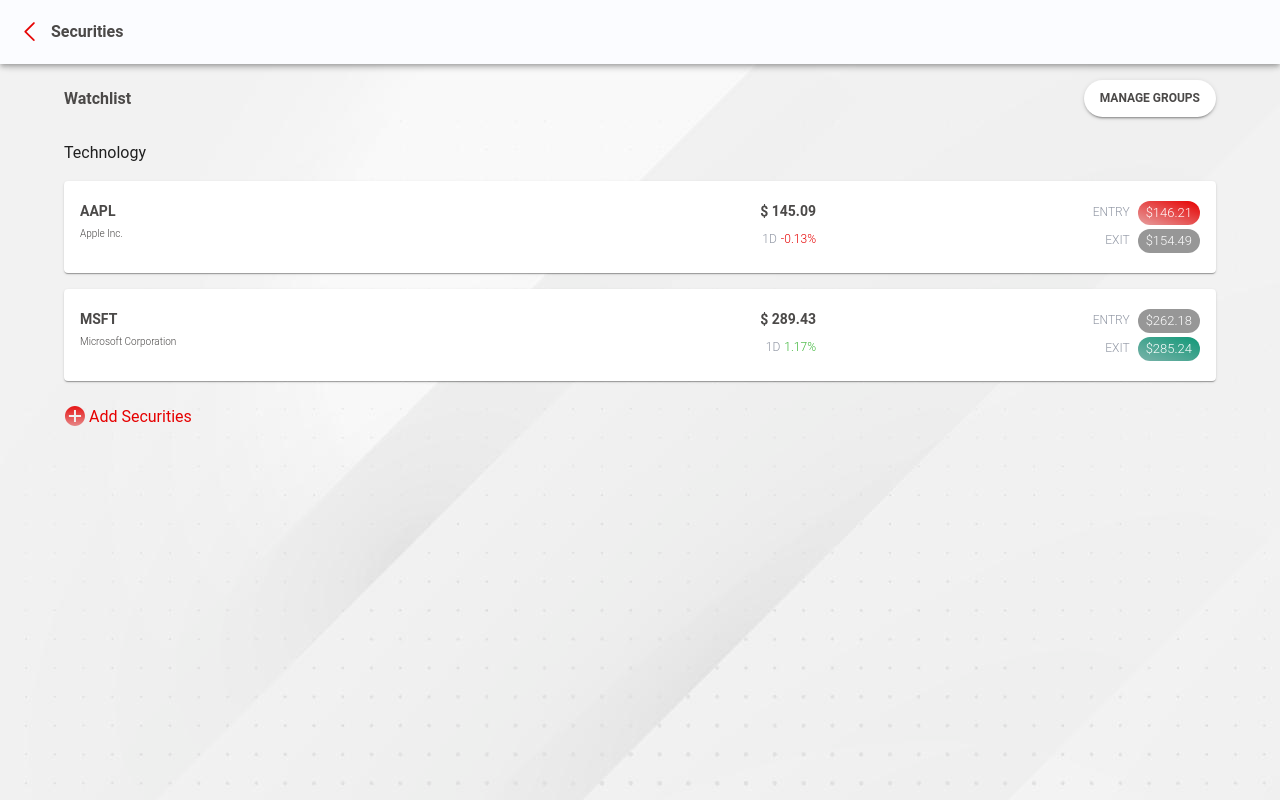
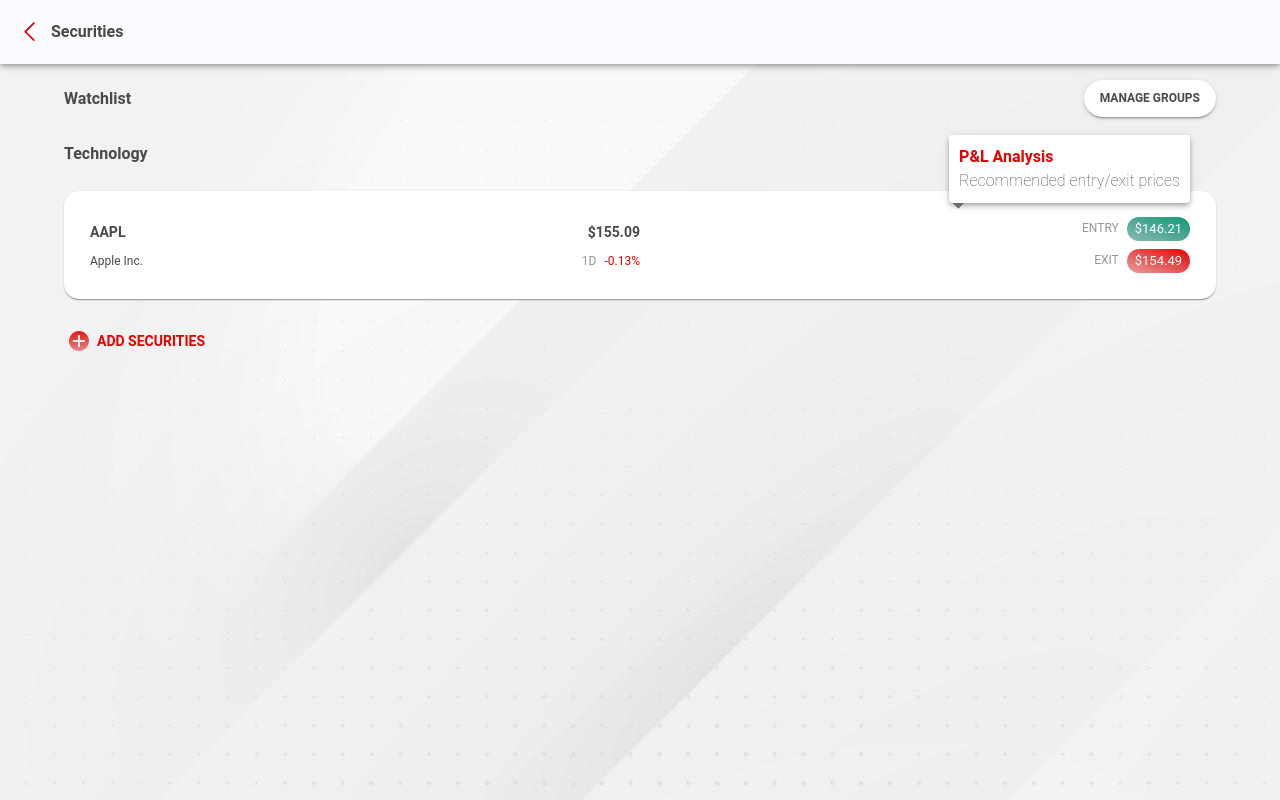
Before and after one commit to evelynpehty/IS484-IS-Project-Experience, a React (Create React App) app in the folder frontend/: page /view-watchlist in a window 1280 px wide. Built offline with nearby package versions, Linux system fonts and the light colour scheme.

Commit message:
Updated View Watchlist

```diff
--- a/frontend/src/pages/Securities_Module/view-watchlist.js
+++ b/frontend/src/pages/Securities_Module/view-watchlist.js
@@ -9,7 +9,7 @@
 
 // MUI Components
 import Grid from '@mui/material/Unstable_Grid2';
-import { Container, Box, Typography, Card, CardContent, useTheme, Chip, Tooltip } from "@mui/material";
+import { Container, Box, Typography, Card, CardContent, useTheme, Chip, Tooltip, Button, ClickAwayListener, styled, tooltipClasses } from "@mui/material";
 
 // Customised Components
 import SecondaryAppBar from "../../components/SecondaryAppBar";
@@ -21,39 +21,66 @@
 
 function ViewWatchList() {
     const theme = useTheme();
+
+    const LightTooltip = styled(({ className, ...props }) => (
+        <Tooltip {...props} classes={{ popper: className }} />
+      ))(({ theme }) => ({
+        [`& .${tooltipClasses.tooltip}`]: {
+          backgroundColor: theme.palette.common.white,
+          color: 'rgba(0, 0, 0, 0.87)',
+          boxShadow: theme.shadows[4],
+          padding: "10px"
+        },
+      }));
+
     const styles = {
         grid: {
             marginBottom: "24px"
         },
+
         label: {
             fontWeight: "bold",
-            color: "#4B4948",
+            color: theme.palette.secondary.main,
             fontSize: "16px"
         },
+
+        card: {
+            background: theme.palette.neutral.main,
+            marginBottom: "24px",
+            borderRadius: "15px",
+            padding: 10
+        },
+
         cardContent: {
             paddingBottom: "16px"
         },
+
         cardContentAlignRight: {
             paddingBottom: "16px",
             textAlign: "right",
         },
+
         positive: {
             color: "#3BB537"
         },
+
         negative: {
             color: "#E60000"
         },
+
         greyChip: {
             color: "white",
             background: "#979797"
         },
+
         redChip: {
             color: "white",
             background: "linear-gradient(to top right, #E69F9F, #E60000)"
         },
+
         greenChip: {
             color: "white",
-            background: "linear-gradient(to top right, #7ab2a9, #109877)"
+            background: "linear-gradient(to top right, #8AB8B2, #109877)"
         },
     }
 
@@ -79,6 +106,7 @@
         },
     ])
 
+    const [open, setOpen] = React.useState(true);
     const navigate = useNavigate();
 
     const handleManageWatchList = () => {
@@ -86,11 +114,15 @@
     }
 
     const handleAddSecurities = () => {
-        console.log("add securities")
+        navigate("/browse-securities")
     }
 
+    const handleTooltip = () => {
+        setOpen(prev => !prev);
+    };
+
     return (
-        <>
+        <React.Fragment>
             <SecondaryAppBar link={`/securities`} text="Securities" />
             <Container maxWidth="lg">
                 <Box sx={{ pt: 10, pb: 10 }}>
@@ -101,87 +133,86 @@
                         <WhiteReusableButton function={handleManageWatchList} buttonText="MANAGE GROUPS" />
                     </Grid>
 
-                    {/* Name of the group of stocks*/}
-                    <Typography>Technology</Typography>
-
-                    {securitiesList.map((item, index) => {
-                        return (
-                            <>
-                                <Card sx={{ my: 2 }}>
-                                    <Grid container direction="row" xs={12}>
-                                        {/* Stock ticker & stock name */}
-                                        <Grid xs={5}>
-                                            <CardContent style={styles.cardContent}>
-                                                <Typography sx={{ fontSize: 14, fontWeight: "bold", my: 0.5 }} color={theme.palette.secondary.main}>{item.ticker}</Typography>
-                                                <Typography sx={{ fontSize: 10, fontWeight: "light", my: 0.5 }} color={theme.palette.secondary.main}>{item.stock_name}</Typography>
-                                            </CardContent>
+                    {/* Mapping Starts Here */}
+                    <Grid container style={styles.grid} direction="row" justifyContent="space-between" alignItems="center">
+                        <Typography style={styles.label} variant="h6">Technology</Typography>
                     </Grid>
 
-                                        {/* Price of the stock */}
-                                        <Grid xs={3}>
-                                            <CardContent style={styles.cardContentAlignRight}>
+                    <Card style={ styles.card }>
+                        <CardContent style={ styles.cardContent }>
+                            <LightTooltip
+                                PopperProps={{
+                                    disablePortal: true,
+                                }}
+                                title= {
+                                    <div>
+                                        <Typography sx={{ fontWeight: 10, fontWeight: "bold", color: theme.palette.primary.main }}>P&L Analysis</Typography>
+                                        <Typography sx={{ fontWeight: 10, color: theme.palette.secondary.main }}>Recommended entry/exit prices</Typography>
+                                    </div>
+                                }
+                                arrow
+                                onClose={ handleTooltip }
+                                open={ open }
+                                placement="top-end"
+                                disableFocusListener
+                                disableHoverListener
+                                disableTouchListener
+                                sx={{ backgroundColor: theme.palette.neutral.main }}
+                            >
+                                <Grid container direction="row" justifyContent="space-between">
+                                    {/* First 12 grids */}
+                                    <Grid xs={3} sx={{m: "auto" }}>
+                                        <Typography sx={{ fontSize: 14, fontWeight: "bold" }} color={theme.palette.secondary.main}>AAPL</Typography>
+                                    </Grid>
 
-                                                {/* stock price */}
-                                                <Typography sx={{ fontSize: 14, fontWeight: "bold", my: 0.5 }} color={theme.palette.secondary.main}>
-                                                    $ {item.price}
-                                                </Typography>
-
-                                                {/* stock price % change */}
-                                                <Grid xs={12}>
-                                                    <Typography sx={{ fontSize: 12, fontWeight: "light", my: 0.5 }} variant="p" color="#9197A4">
-                                                        1D
-                                                    </Typography>
-                                                    <Typography variant="p">
-                                                        &nbsp;
-                                                    </Typography>
-                                                    <Typography sx={{ fontSize: 12, fontWeight: "light", my: 0.5 }} variant="p" color={item.changePercent > 0 ? styles.positive : styles.negative}>
-                                                        {item.changePercent}%
+                                    <Grid xs={3} textAlign="end" sx={{ margin: "auto" }}>
+                                        <Typography sx={{ fontSize: 14, fontWeight: "bold" }} color={theme.palette.secondary.main}>
+                                            $155.09
                                         </Typography>
                                     </Grid>
 
-                                            </CardContent>
+                                    <Grid xs={6} textAlign="end" sx={{ mb: 1 }}>
+                                        <Typography sx={{ fontSize: 12 }} color="#979797" onClick={ handleTooltip }>
+                                            ENTRY
+                                            {/* Styling code for grey chip is styles.greyChip */}
+                                            <Chip sx={{ ml: 1 }} style={ styles.greenChip } size="small" label={`$146.21`}></Chip>
+                                        </Typography>
                                     </Grid>
 
-                                        {/* Entry and Exit price */}
-                                        <Grid xs={4}>
-                                            <Tooltip title="Recommended  entry/exit price" placement="top" arrow>
-                                                <CardContent style={styles.cardContentAlignRight}>
+                                    {/* Second 12 grids */}
+                                    <Grid xs={3} sx={{ margin: "auto" }}>
+                                        <Typography sx={{ fontSize: 12 }} color={theme.palette.secondary.main}>Apple Inc.</Typography>
+                                    </Grid>
 
-                                                    <Typography sx={{ fontSize: 12, fontWeight: "light", my: 0.5 }} color="#9197A4">
-                                                        ENTRY
-                                                        {/* if price > entryPrice --> greyChip; else redChip */}
-                                                        <Chip sx={{ ml: 1 }} style={item.price > item.entryPrice ? styles.greyChip : styles.redChip} size="small" label={`$${item.entryPrice}`}></Chip>
+                                    <Grid xs={3} textAlign="end" sx={{ margin: "auto" }}>
+                                        <Typography sx={{ fontSize: 12 }} color="#979797">
+                                            1D
+                                            <Typography sx={{ fontSize: 12, ml: 1 }} variant="p" color={ styles.negative }>
+                                            -0.13%
                                             </Typography>
+                                        </Typography>
+                                    </Grid>
 
-                                                    <Typography sx={{ fontSize: 12, fontWeight: "light", my: 0.5 }} color="#9197A4">
+                                    <Grid xs={6} textAlign="end">
+                                        <Typography sx={{ fontSize: 12 }} color="#979797">
                                             EXIT
-                                                        {/* if price < exitPrice --> greyChip; else greenChip */}
-                                                        <Chip sx={{ ml: 1 }} style={item.price < item.exitPrice ? styles.greyChip : styles.greenChip} size="small" label={`$${item.exitPrice}`}></Chip>
+                                            {/* Styling code for grey chip is styles.greyChip */}
+                                            <Chip sx={{ ml: 1 }} style={ styles.redChip } size="small" label={`$154.49`}></Chip>
                                         </Typography>
-                                                </CardContent>
-                                            </Tooltip>
                                     </Grid>
                                 </Grid>
+                            </LightTooltip>
+                        </CardContent>
                     </Card>
-                            </>
-                        )
-                    })}
 
                     <Grid xs={12} sx={{ mt: 3 }}>
-                        <Box onClick={handleAddSecurities}>
-                            <Typography sx={{ display: "flex", justifyItems: "center", fontSize: 16, fontWeight: "regular", color: "#E60000" }}>
-                                <AddIcon />
-                                <Typography> &nbsp; </Typography>
-                                 Add Securities
-                            </Typography>
-                        </Box>
+                        <Button onClick={ handleAddSecurities } startIcon={<AddIcon />}>Add Securities</Button>
                     </Grid>
+                    {/* Mapping ends here */}
                 </Box>
             </Container>
-        </>
+        </React.Fragment>
     )
-
-
 }
 
 export default ViewWatchList;
```
Lines whose indentation alone changed are shown as unchanged.
